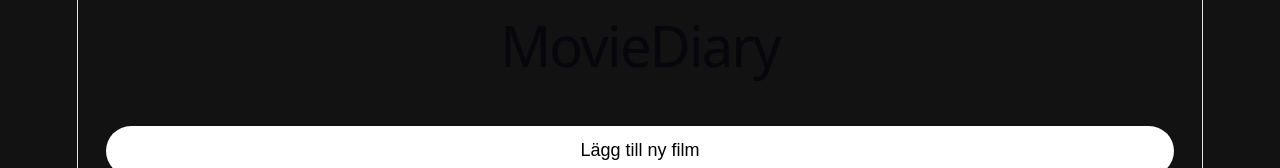
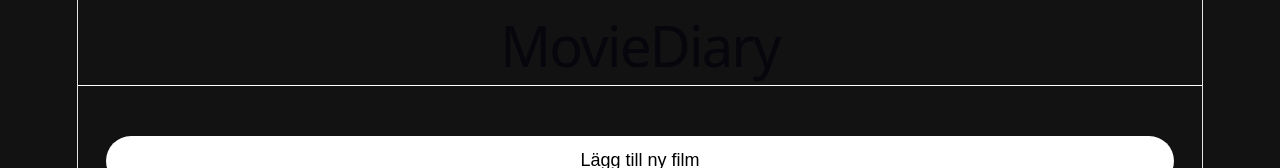
Before and after one commit to MirnaBuntic/MovieDiary, a React (Vite) app in the folder frontend/: page / in a window 1280 px wide. Shown: the top 168 px of the page. Built offline with nearby package versions, Linux system fonts and the light colour scheme; no server answers.

Commit message:
Added border borrom and adjusted spacing

```diff
--- a/frontend/src/styles/_layout.scss
+++ b/frontend/src/styles/_layout.scss
@@ -8,7 +8,12 @@ body {
 }
 
 header {
-    margin-bottom: 2rem;
+    margin-bottom: 1rem;
+
+    h1 {
+        border-bottom: 1px solid white;
+        padding-bottom: 1.5rem;
+    }
 }
 
 main {
```
